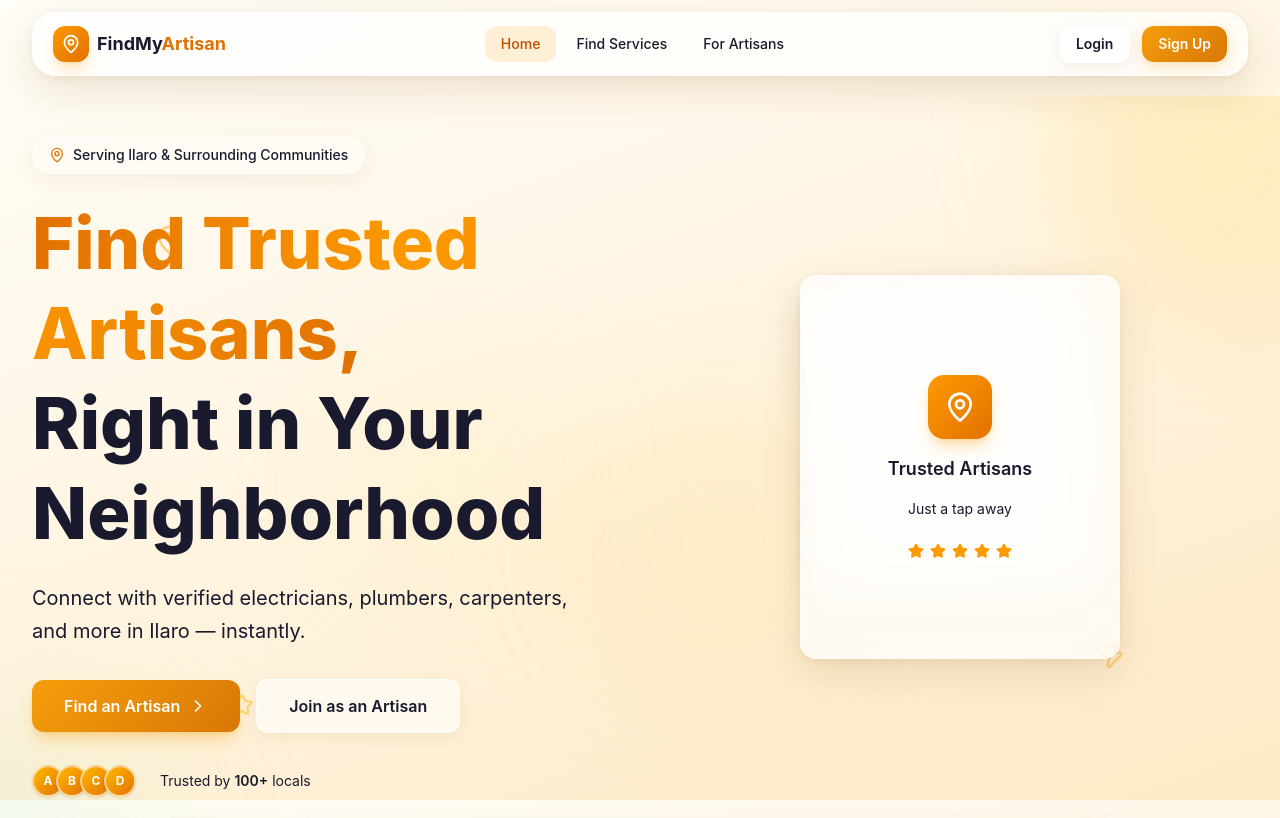
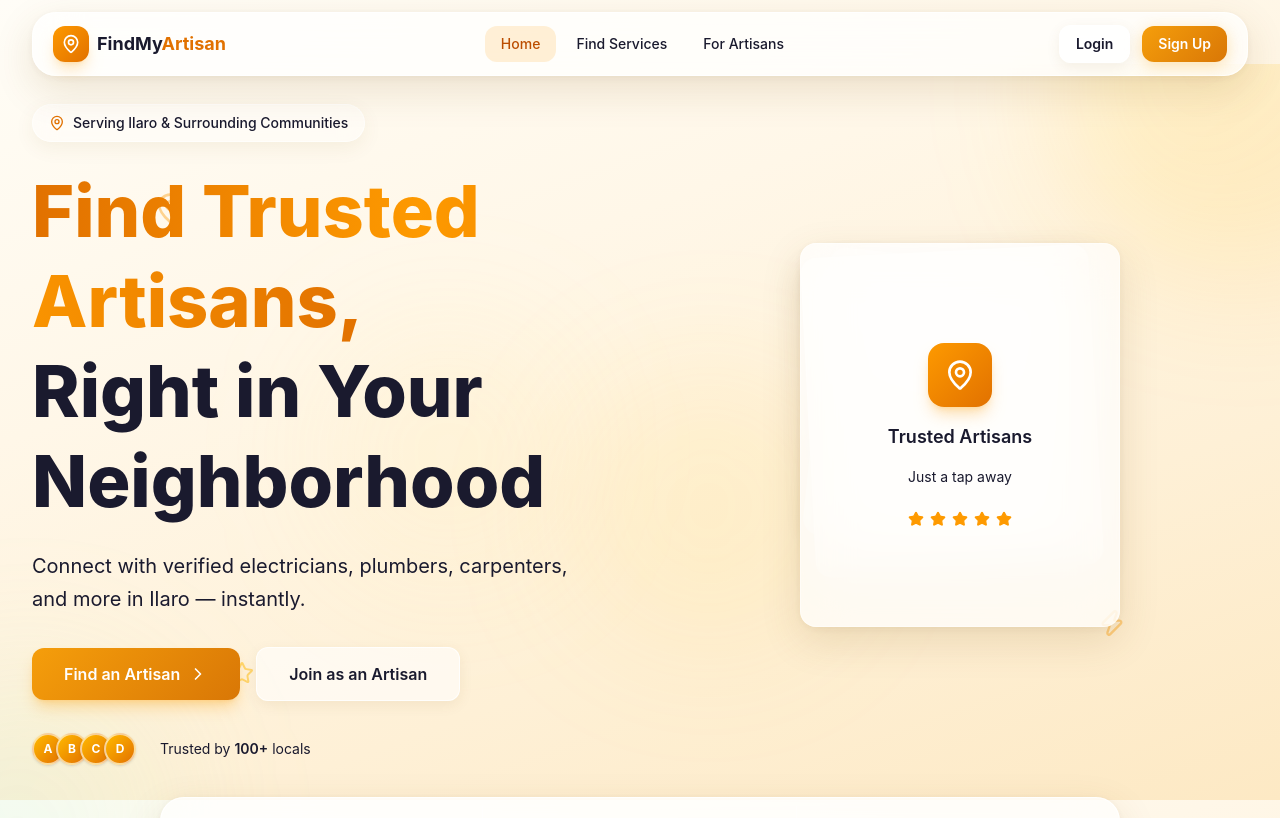
Before and after one commit to Yemisi-bot/FindMyArtisan, a React (Vite) app in the folder frontend/: page / in a window 1280 px wide. Shown: the top 818 px of the page. Built offline with nearby package versions, Linux system fonts and the light colour scheme; no server answers.

Commit message:
style: align app content with fixed header

```diff
--- a/frontend/src/App.tsx
+++ b/frontend/src/App.tsx
@@ -58,7 +58,7 @@
   return (
     <div className="flex flex-col min-h-screen">
       <Navbar />
-      <main className="flex-1 pt-24">
+      <main className="flex-1 pt-16">
         <Suspense fallback={<LoadingFallback />}>
           <Routes>
             <Route path="/" element={<HomeRoute />} />
```
